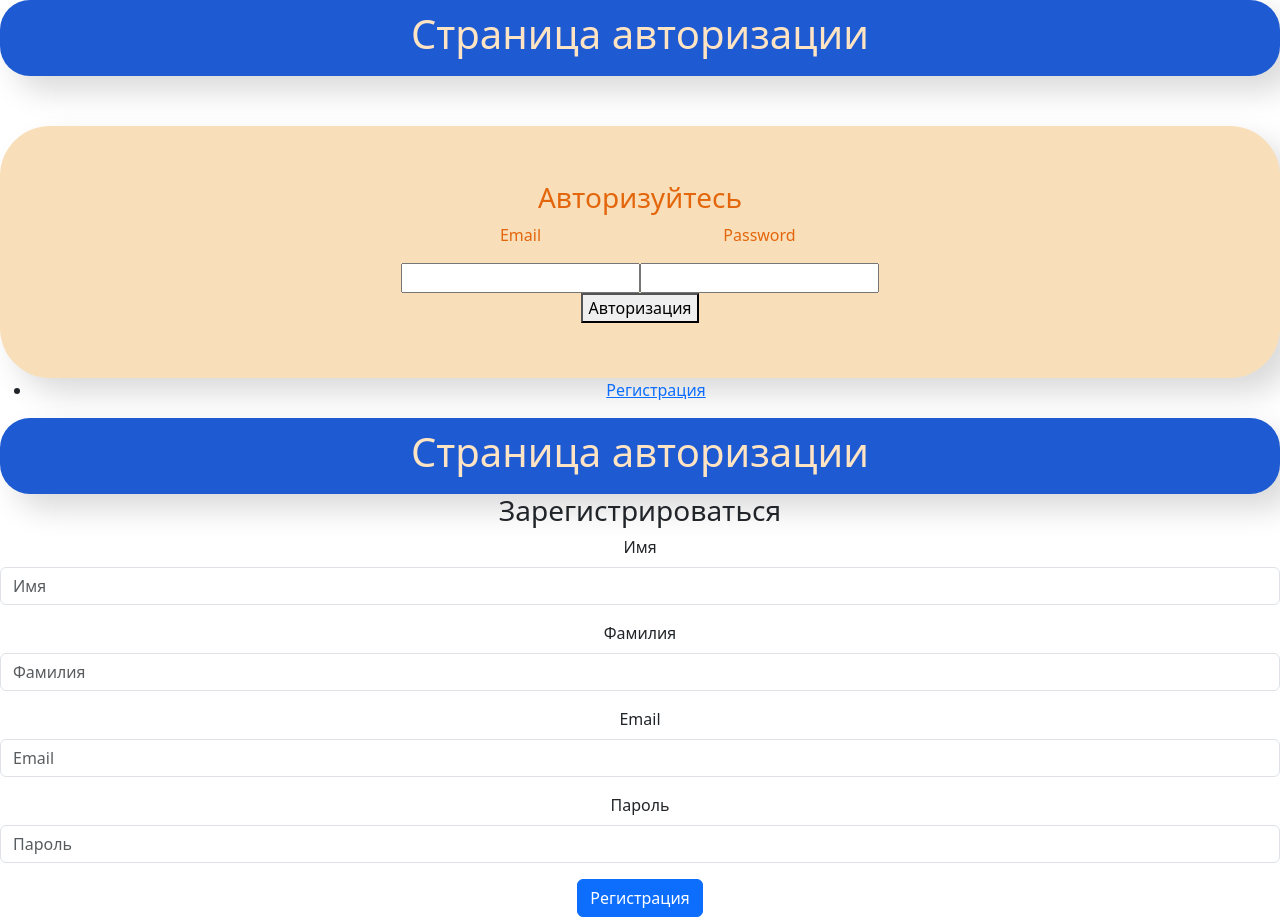
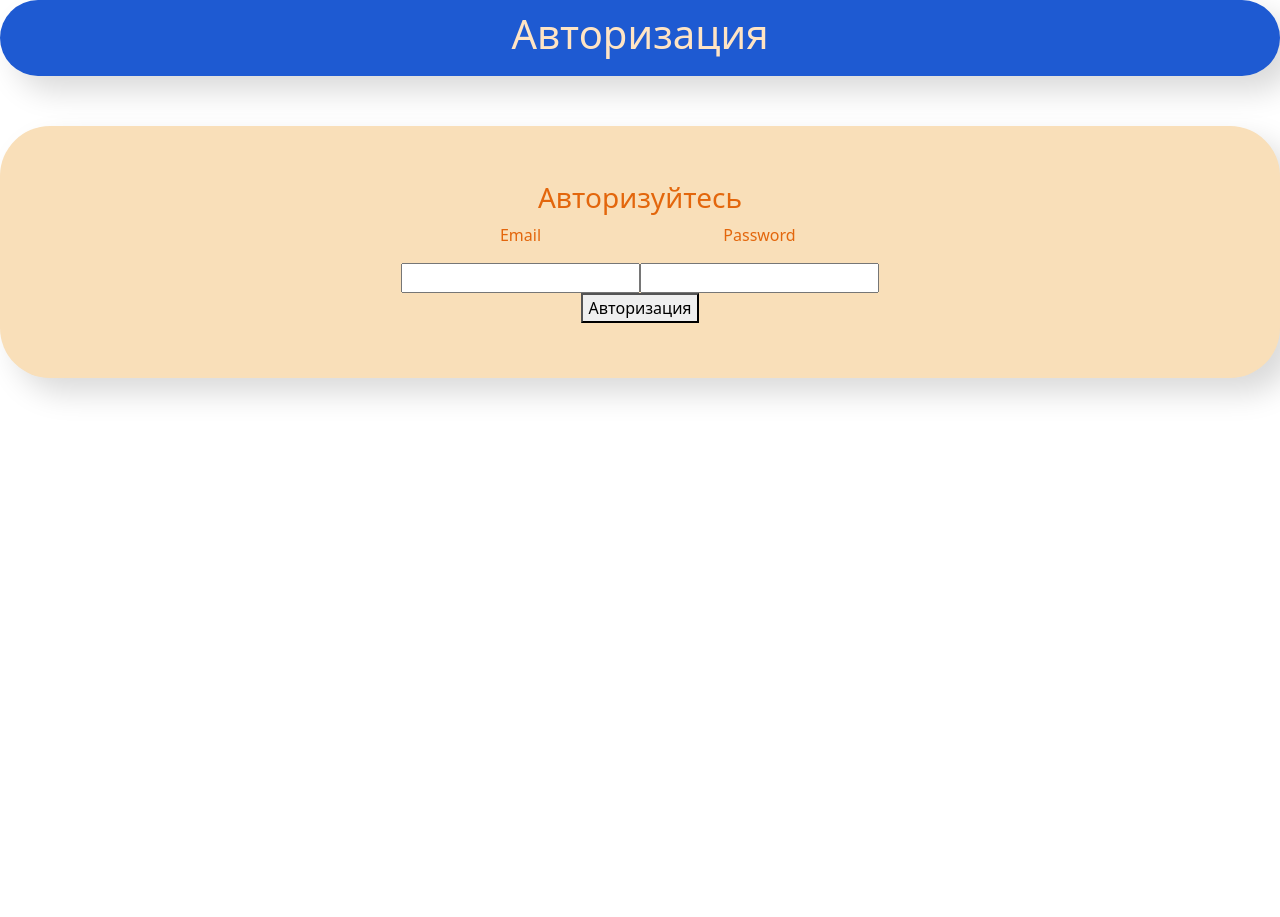
Before and after one commit to EvgeniyKaravaev/NewsLine_React, a React (Create React App) app: page /registration in a window 1280 px wide. After the commit the page ends 800 px from the top, so only its background shows below. Built offline with nearby package versions, Linux system fonts and the light colour scheme.

Commit message:
Доработано хранение токена

```diff
--- a/src/components/app/App.js
+++ b/src/components/app/App.js
@@ -5,10 +5,12 @@ import { BrowserRouter as Router, Routes, Route, Link } from "react-router-dom";
 
 import Home from '../home/home';
 import Login from '../auth/login';
+import Registration from '../auth/registration';
+import Token from '../util/token';
 
 function App() {
 
-  const [token, setToken] = useState();
+  const { token, setToken } = Token();
 
   if (!token) {
     return (
@@ -24,10 +26,14 @@ function App() {
             <li>
               <Link to="/">Главная страница</Link>
             </li>
+            <li>
+              <Link to="/registration">Страница регистрации</Link>
+            </li>
           </ul>
         </nav>
         <Routes>
           <Route path="/" element={<Home />} />
+          <Route path="/registration" element={<Registration />} />
         </Routes>
       </div>
     </Router>
--- a/src/components/app_info/app-info.js
+++ b/src/components/app_info/app-info.js
@@ -1,13 +1,12 @@
 import './app-info.scss';
 
-const AppInfo = (props) => {
+const AppInfo = ({title}) => {
+
 
     return (
 
         <div className="app-info">
-
-            <h1>Страница авторизации</h1>
-
+            <h1>{title}</h1>
         </div>
     );
 }
--- a/src/components/auth/login.js
+++ b/src/components/auth/login.js
@@ -1,32 +1,12 @@
 import AppInfo from '../app_info/app-info';
 import FormExample from '../form_example/form-example';
-
-import { BrowserRouter as Router, Routes, Route, Link } from "react-router-dom";
-
-import Registration from '../auth/registration';
 
 function Login({ setToken }) {
 
     return (
         <div className="App">
-            <AppInfo />
-            <div>
-                <FormExample setToken={setToken} />
-                <Router>
-                    <div>
-                        <nav>
-                            <ul>
-                                <li>
-                                    <Link to="/registration">Регистрация</Link>
-                                </li>
-                            </ul>
-                        </nav>
-                        <Routes>
-                            <Route path="/registration" element={<Registration />} />
-                        </Routes>
-                    </div>
-                </Router>
-            </div>
+            <AppInfo title={"Авторизация"} />
+            <FormExample setToken={setToken} />
         </div>
     );
 }
--- a/src/components/auth/registration.js
+++ b/src/components/auth/registration.js
@@ -1,40 +1,63 @@
 import AppInfo from '../app_info/app-info';
 
-import Form from 'react-bootstrap/Form';
-import Button from 'react-bootstrap/Button';
+import { useState } from 'react';
 
 function Registration() {
+
+    const [users, setUsers] = useState([]);
+
+    const [first_name, setFirstName] = useState('');
+
+    const [last_name, setLastName] = useState('');
+
+    const [email, setEmail] = useState('');
+
+    const [password, setPassword] = useState('');
+
+    const onAdd = async (first_name, last_name, email, password) => {
+        await fetch('http://localhost:4000/api/create', {
+            method: 'POST',
+            body: JSON.stringify({
+                first_name: first_name,
+                last_name: last_name,
+                email: email,
+                password: password,
+            }),
+            headers: {
+                'Content-type': 'application/json; charset=UTF-8',
+            },
+        })
+            .then((response) => response.json())
+            .then((data) => { setUsers((users) => [...users, data]) });
+    };
+
+
+
     return (
         <div className="App">
-            <AppInfo />
-            <div>
-                <h3>Зарегистрироваться</h3>
+            <AppInfo title={"Зарегистрироваться"} />
 
-                <Form>
-                    <Form.Group className="mb-3" controlId="formBasicName">
-                        <Form.Label>Имя</Form.Label>
-                        <Form.Control type="email" placeholder="Имя" />
-                    </Form.Group>
-
-                    <Form.Group className="mb-3" controlId="formBasicLastName">
-                        <Form.Label>Фамилия</Form.Label>
-                        <Form.Control type="email" placeholder="Фамилия" />
-                    </Form.Group>
-
-                    <Form.Group className="mb-3" controlId="formBasicEmail">
-                        <Form.Label>Email</Form.Label>
-                        <Form.Control type="email" placeholder="Email" />
-                    </Form.Group>
-
-                    <Form.Group className="mb-3" controlId="formBasicPassword">
-                        <Form.Label>Пароль</Form.Label>
-                        <Form.Control type="password" placeholder="Пароль" />
-                    </Form.Group>
-                    <Button variant="primary" type="submit">
-                        Регистрация
-                    </Button>
-                </Form>
-            </div>
+            <form onSubmit={onAdd}>
+                <label>
+                    <p>Имя</p>
+                    <input type="first_name" onChange={e => setFirstName(e.target.value)} />
+                </label>
+                <label>
+                    <p>Фамилия</p>
+                    <input type="last_name" onChange={e => setLastName(e.target.value)} />
+                </label>
+                <label>
+                    <p>Email</p>
+                    <input type="email" onChange={e => setEmail(e.target.value)} />
+                </label>
+                <label>
+                    <p>Password</p>
+                    <input type="password" onChange={e => setPassword(e.target.value)} />
+                </label>
+                <div>
+                    <button type="submit">Регистрация</button>
+                </div>
+            </form>
         </div>
     );
 }
--- a/src/components/form_example/form-example.scss
+++ b/src/components/form_example/form-example.scss
@@ -20,3 +20,12 @@
     width: 350px;
     margin-right: 20px;
 }
+
+.app-info {
+
+    padding: 50;
+    background-color: rgb(30, 90, 210);
+    color: bisque;
+    box-shadow: 15px 15px 30px rgba(0, 0, 0, .15);
+    border-radius: 60px;
+}
--- /dev/null
+++ b/src/components/util/token.js
@@ -0,0 +1,24 @@
+import { useState } from 'react';
+
+function Token() {
+    const getToken = () => {
+        const tokenString = sessionStorage.getItem('token');
+        const userToken = JSON.parse(tokenString);
+        return userToken?.token
+    };
+
+    const [token, setToken] = useState(getToken());
+
+    const saveToken = userToken => {
+        sessionStorage.setItem('token', JSON.stringify(userToken));
+        setToken(userToken.token);
+    };
+
+    return {
+        setToken: saveToken,
+        token
+      }
+
+}
+
+export default Token;
```
Also changed, not shown: src/components/form_example/form-example.js (+7 -3 lines).
